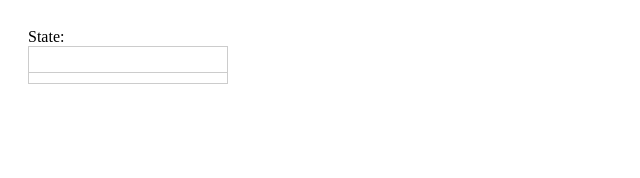
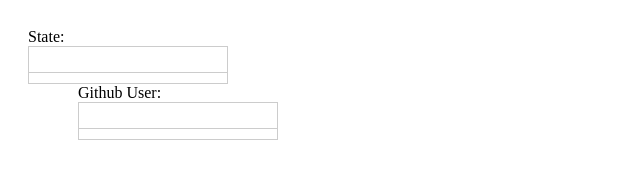
Before and after one commit to pierrekilly/frontend-exercise-public, a website built with webpack: page index.html in a window 1280 px wide. Shown: the whole page, without its empty margins (0-640 px from the left). Built offline with nearby package versions, Linux system fonts and the light colour scheme.

Commit message:
Uncomment Github user

```diff
--- a/index.html
+++ b/index.html
@@ -12,10 +12,10 @@
     </div>
 
     <!-- Using a HTTP endpoint -->
-    <!-- <div class="gh-users-group form-group">
+    <div class="gh-users-group form-group">
       <label>Github User:</label>
       <div id="gh-user"></div>
-    </div> -->
+    </div>
 
     <script src="/dist/bundle.js"></script>
   </body>
--- a/index.js
+++ b/index.js
@@ -17,8 +17,8 @@ new Autocomplete(document.getElementById('state'), {
 
 
 // Github Users
-// new Autocomplete(document.getElementById('gh-user'), {
-//   onSelect: (ghUserId) => {
-//     console.log('selected github user id:', ghUserId);
-//   },
-// });
+new Autocomplete(document.getElementById('gh-user'), {
+  onSelect: (ghUserId) => {
+    console.log('selected github user id:', ghUserId);
+  },
+});
```
